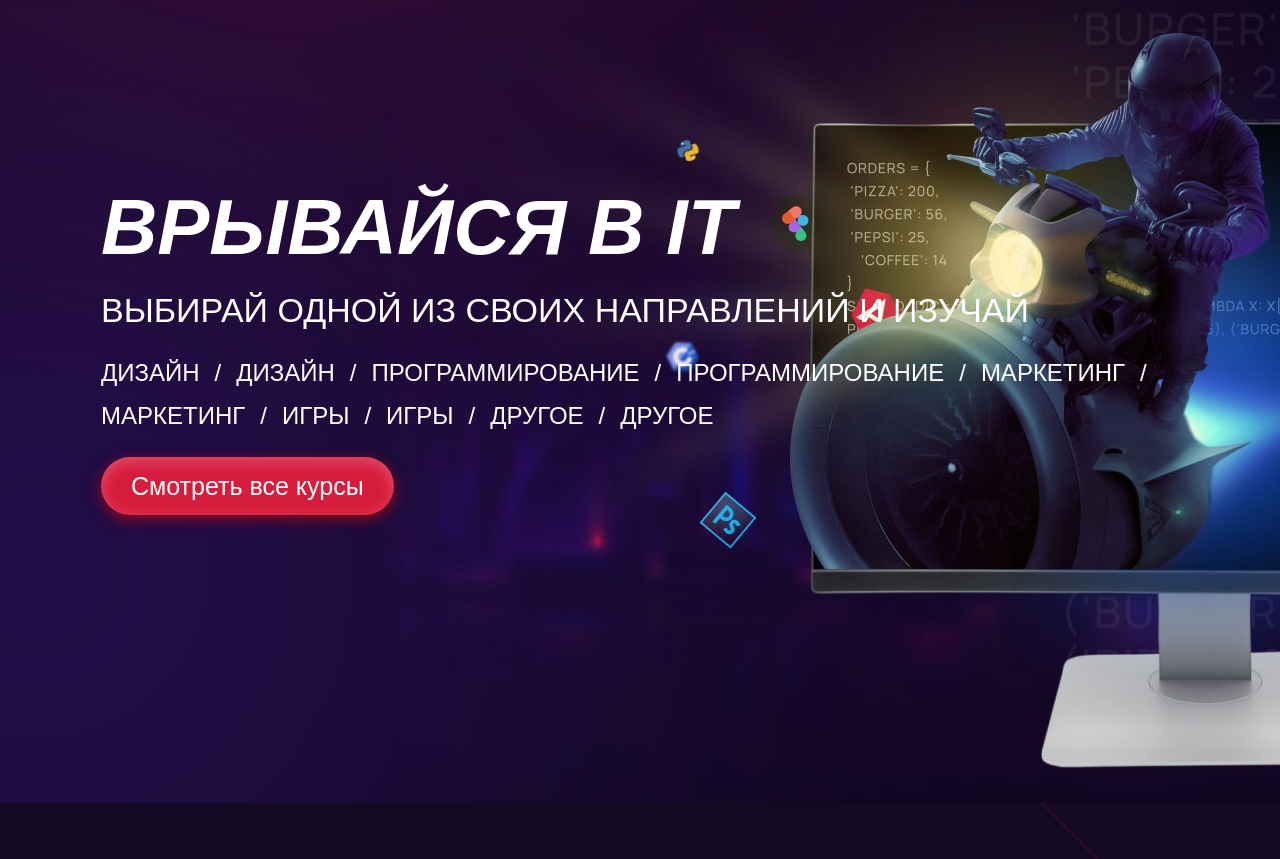
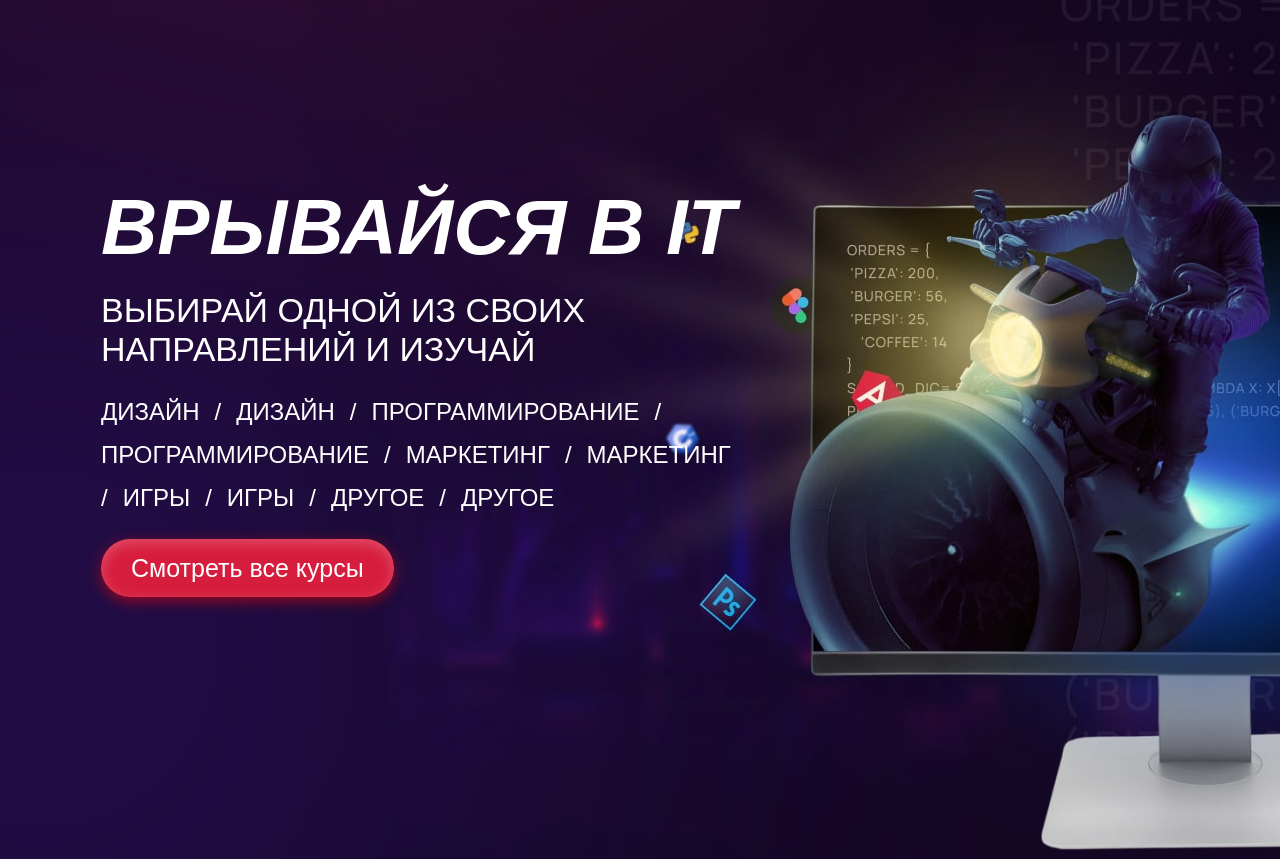
Before and after one commit to R0cketJack/SaleadsPro, a plain HTML site: page index.html in a window 1280 px wide. Shown: the part 5621-6480 px from the top of the page. Drawn offline with nearby package versions, Linux system fonts and the light colour scheme; a web font is replaced by a local one.

Commit message:
первый коммит

```diff
--- a/style/style.css
+++ b/style/style.css
@@ -1084,6 +1084,7 @@ body {
 .break_in {
     display: block;
     color: white;
+    max-width: 664px;
 }
 .break_in_choose {
     display: flex;
```
